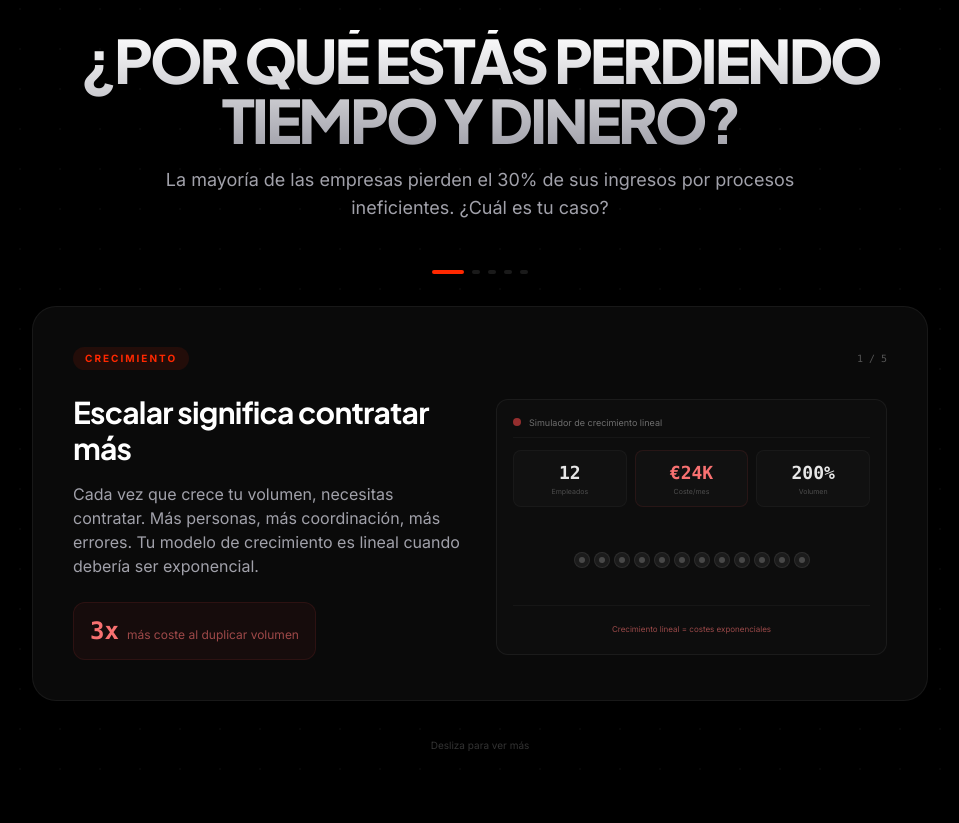
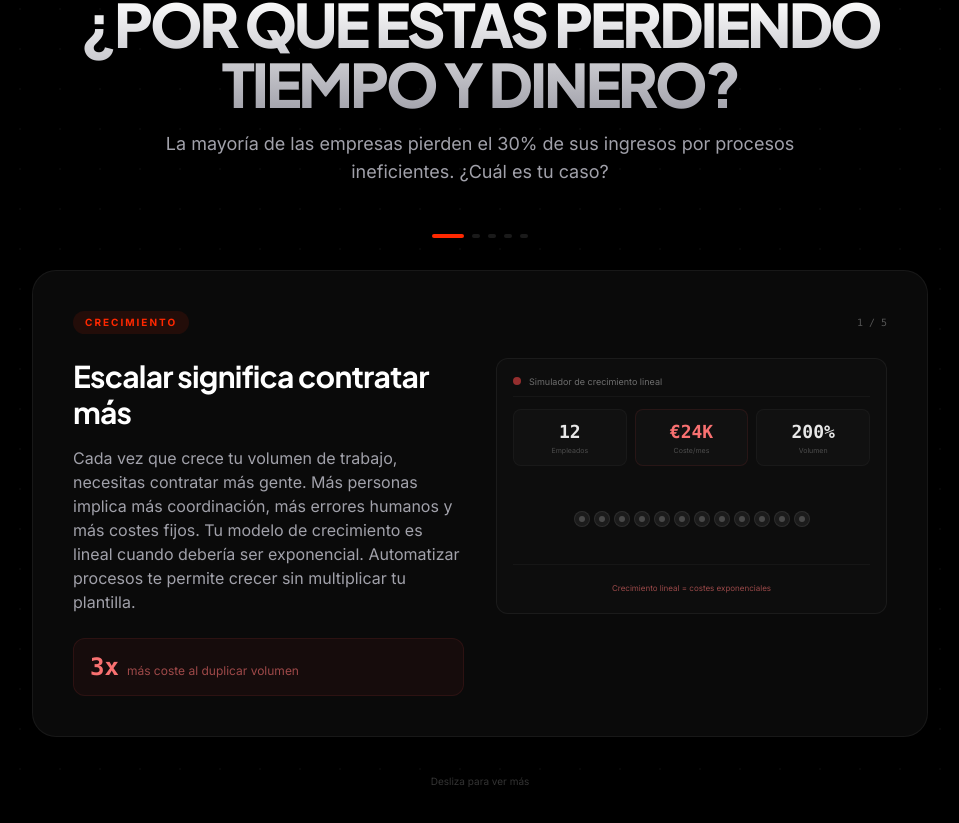
Before and after one commit to grupograndir/grupo-grandir-web, a React (Vite) app: page / in a window 1280 px wide. Shown: the part 1451-2274 px from the top of the page, without its empty margins (160-1119 px from the left). Built offline with nearby package versions, Linux system fonts and the light colour scheme.

Commit message:
fix: Remove duplicate painPoints array, full body-lock scroll system

```diff
--- a/src/components/PainPoints.jsx
+++ b/src/components/PainPoints.jsx
@@ -5,48 +5,6 @@ import { motion, AnimatePresence } from 'framer-motion';
    Pain Points — Scroll-pinned single card with animations
    ====================================================== */
 
-const painPoints = [
-    {
-        id: 1,
-        tag: 'Crecimiento',
-        title: 'Escalar significa contratar más',
-        description: 'Cada vez que crece tu volumen, necesitas contratar. Más personas, más coordinación, más errores. Tu modelo de crecimiento es lineal cuando debería ser exponencial.',
-        stat: { value: '3x', label: 'más coste al duplicar volumen' },
-        animation: 'scaling-cost',
-    },
-    {
-        id: 2,
-        tag: 'Operaciones',
-        title: 'Procesos manuales que devoran horas',
-        description: 'Tu equipo pierde cientos de horas al mes en tareas que deberían estar automatizadas: copiar datos entre hojas de cálculo, generar informes a mano, enviar correos uno a uno. Es tiempo que nunca vuelve.',
-        stat: { value: '72%', label: 'del tiempo en tareas repetitivas' },
-        animation: 'manual-tasks',
-    },
-    {
-        id: 3,
-        tag: 'Competitividad',
-        title: 'Tu competencia ya se ha digitalizado',
-        description: 'Mientras sigues con procesos del 2015, tus competidores automatizan, integran, y responden 10 veces más rápido. La brecha tecnológica crece cada día que pasa sin actuar.',
-        stat: { value: '-40%', label: 'de competitividad cada año' },
-        animation: 'competition',
-    },
-    {
-        id: 4,
-        tag: 'Control',
-        title: 'Cero visibilidad sobre tu negocio',
-        description: 'No tienes un panel donde ver qué pasa en tu empresa en tiempo real. Las decisiones se toman con datos de la semana pasada — o peor, por intuición. Mientras tú esperas, la competencia ya actuó.',
-        stat: { value: '5 días', label: 'de retraso medio en datos' },
-        animation: 'no-visibility',
-    },
-    {
-        id: 5,
-        tag: 'Tecnología',
-        title: 'Herramientas desconectadas entre sí',
-        description: 'CRM por un lado, facturación por otro, el ERP en su mundo. Cada herramienta en un silo. La información no fluye, se duplica, se pierde. Y tú pagas licencias de todo sin sacarle partido a nada.',
-        stat: { value: '€2.400', label: '/mes en apps infrautilizadas' },
-        animation: 'disconnected-tools',
-    },
-];
 
 /* ---- Animation: Manual repetitive tasks ---- */
 const ManualTasksAnimation = ({ isActive }) => {
@@ -398,66 +356,124 @@ const AnimationForType = ({ type, isActive }) => {
     }
 };
 
+const painPoints = [
+    {
+        id: 1,
+        tag: 'Crecimiento',
+        title: 'Escalar significa contratar más',
+        description: 'Cada vez que crece tu volumen de trabajo, necesitas contratar más gente. Más personas implica más coordinación, más errores humanos y más costes fijos. Tu modelo de crecimiento es lineal cuando debería ser exponencial. Automatizar procesos te permite crecer sin multiplicar tu plantilla.',
+        stat: { value: '3x', label: 'más coste al duplicar volumen' },
+        animation: 'scaling-cost',
+    },
+    {
+        id: 2,
+        tag: 'Operaciones',
+        title: 'Procesos manuales que devoran horas',
+        description: 'Tu equipo pierde cientos de horas al mes en tareas que deberían estar automatizadas: copiar datos entre hojas de cálculo, generar informes a mano, enviar correos uno a uno. Es tiempo que nunca vuelve y que podrías estar dedicando a tareas que realmente generan valor para tu negocio.',
+        stat: { value: '72%', label: 'del tiempo en tareas repetitivas' },
+        animation: 'manual-tasks',
+    },
+    {
+        id: 3,
+        tag: 'Competitividad',
+        title: 'Tu competencia ya se ha digitalizado',
+        description: 'Mientras sigues operando con procesos del 2015, tus competidores automatizan, integran sistemas y responden diez veces más rápido que tú. La brecha tecnológica crece cada día que pasa sin actuar. Cada semana que tardas en digitalizar tu operativa, pierdes terreno frente a quienes ya lo hicieron.',
+        stat: { value: '-40%', label: 'de competitividad cada año' },
+        animation: 'competition',
+    },
+    {
+        id: 4,
+        tag: 'Control',
+        title: 'Cero visibilidad sobre tu negocio',
+        description: 'No tienes un panel donde ver qué está pasando en tu empresa en tiempo real. Las decisiones se toman con datos de la semana pasada — o peor, por pura intuición. Mientras tú esperas a que alguien te prepare un informe, tu competencia ya tomó la decisión correcta basándose en datos actualizados.',
+        stat: { value: '5 días', label: 'de retraso medio en datos' },
+        animation: 'no-visibility',
+    },
+    {
+        id: 5,
+        tag: 'Tecnología',
+        title: 'Herramientas desconectadas entre sí',
+        description: 'CRM por un lado, facturación por otro, el ERP en su propio mundo. Cada herramienta funciona en un silo. La información no fluye entre sistemas, se duplica y se pierde. Y tú sigues pagando licencias mensuales de todas estas aplicaciones sin ser capaz de sacarle el máximo partido a ninguna de ellas.',
+        stat: { value: '€2.400', label: '/mes en apps infrautilizadas' },
+        animation: 'disconnected-tools',
+    },
+];
+
 /* ======================================================
-   Main Section — Scroll-pinned single card
+   Main Section — Full screen-lock scroll
    ====================================================== */
 const PainPoints = () => {
     const sectionRef = useRef(null);
     const [activeIndex, setActiveIndex] = useState(0);
-    const [isStuck, setIsStuck] = useState(false);
+    const [isLocked, setIsLocked] = useState(false);
+    const indexRef = useRef(0);
+    const lockedRef = useRef(false);
     const cooldownRef = useRef(false);
-    const indexRef = useRef(0);
 
     useEffect(() => {
         const section = sectionRef.current;
         if (!section) return;
 
+        const lock = () => {
+            if (!lockedRef.current) {
+                lockedRef.current = true;
+                setIsLocked(true);
+                document.body.style.overflow = 'hidden';
+            }
+        };
+
+        const unlock = () => {
+            if (lockedRef.current) {
+                lockedRef.current = false;
+                setIsLocked(false);
+                document.body.style.overflow = '';
+            }
+        };
+
         const handleScroll = () => {
             const rect = section.getBoundingClientRect();
-            const sectionHeight = rect.height;
             const viewportH = window.innerHeight;
-            const scrolledIntoSection = -rect.top;
-            const pinEnd = sectionHeight - viewportH;
 
-            if (rect.top <= 0 && scrolledIntoSection < pinEnd) {
-                setIsStuck(true);
-            } else {
-                setIsStuck(false);
+            // Lock when the section's top reaches the top of viewport
+            if (rect.top <= 0 && rect.bottom > viewportH) {
+                lock();
             }
         };
 
         const handleWheel = (e) => {
-            const rect = section.getBoundingClientRect();
-            const sectionHeight = rect.height;
-            const viewportH = window.innerHeight;
-            const scrolledIntoSection = -rect.top;
-            const pinEnd = sectionHeight - viewportH;
+            if (!lockedRef.current) return;
 
-            // Only intercept when section is in the pinned zone
-            if (rect.top > 0 || scrolledIntoSection >= pinEnd) return;
+            e.preventDefault();
 
-            // Block ALL events during cooldown
-            if (cooldownRef.current) {
-                e.preventDefault();
-                return;
-            }
+            if (cooldownRef.current) return;
 
             const direction = e.deltaY > 0 ? 1 : -1;
             const currentIdx = indexRef.current;
 
-            // At first item scrolling up → let page scroll naturally
-            if (direction < 0 && currentIdx === 0) return;
-            // At last item scrolling down → let page scroll naturally
-            if (direction > 0 && currentIdx === painPoints.length - 1) return;
+            // At first item scrolling up → unlock and let page scroll
+            if (direction < 0 && currentIdx === 0) {
+                unlock();
+                return;
+            }
 
-            e.preventDefault();
+            // At last item scrolling down → unlock and scroll past section
+            if (direction > 0 && currentIdx === painPoints.length - 1) {
+                unlock();
+                const section = sectionRef.current;
+                if (section) {
+                    const sectionBottom = section.getBoundingClientRect().bottom + window.scrollY;
+                    window.scrollTo({ top: sectionBottom, behavior: 'smooth' });
+                }
+                return;
+            }
+
+            // Step forward/backward
             cooldownRef.current = true;
-
             const nextIdx = Math.max(0, Math.min(painPoints.length - 1, currentIdx + direction));
             indexRef.current = nextIdx;
             setActiveIndex(nextIdx);
 
-            setTimeout(() => { cooldownRef.current = false; }, 800);
+            setTimeout(() => { cooldownRef.current = false; }, 600);
         };
 
         window.addEventListener('scroll', handleScroll, { passive: true });
@@ -466,6 +482,7 @@ const PainPoints = () => {
         return () => {
             window.removeEventListener('scroll', handleScroll);
             window.removeEventListener('wheel', handleWheel);
+            document.body.style.overflow = '';
         };
     }, []);
 
@@ -476,10 +493,9 @@ const PainPoints = () => {
         <section
             ref={sectionRef}
             className="relative bg-background"
-            style={{ height: `${(painPoints.length + 1) * 100}vh` }}
+            style={{ height: '200vh' }}
         >
-            {/* Sticky container */}
-            <div className={`${isStuck ? 'fixed top-0' : 'absolute top-0'} left-0 w-full h-screen flex items-center justify-center z-10`}>
+            <div className="sticky top-0 left-0 w-full h-screen flex items-center justify-center z-10">
                 {/* Subtle background grid pattern */}
                 <div className="absolute inset-0 opacity-[0.03] pointer-events-none"
                     style={{ backgroundImage: 'radial-gradient(#fff 1px, transparent 1px)', backgroundSize: '40px 40px' }} />
@@ -512,7 +528,7 @@ const PainPoints = () => {
                         ))}
                     </div>
 
-                    {/* Main card */}
+                    {/* Main card — fixed height */}
                     <div className="bg-[#0A0A0A] border border-white/[0.06] rounded-3xl p-8 lg:p-10 max-w-4xl mx-auto">
                         <AnimatePresence mode="wait">
                             <motion.div
@@ -532,9 +548,10 @@ const PainPoints = () => {
                                     </span>
                                 </div>
 
-                                {/* Content grid */}
-                                <div className="grid grid-cols-1 lg:grid-cols-2 gap-8 items-center">
+                                {/* Content grid — fixed height */}
+                                <div className="grid grid-cols-1 lg:grid-cols-2 gap-8 items-start" style={{ minHeight: '280px' }}>
                                     {/* Left: Text */}
+                                    <div className="flex flex-col justify-between h-full" style={{ minHeight: '260px' }}>
                                         <div>
                                             <h3 className="text-2xl md:text-3xl font-bold tracking-tight text-white mb-4 font-display">
                                                 {activePoint.title}
@@ -542,6 +559,7 @@ const PainPoints = () => {
                                             <p className="text-secondary text-sm md:text-base leading-relaxed mb-6">
                                                 {activePoint.description}
                                             </p>
+                                        </div>
                                         {/* Stat */}
                                         <div className="flex items-baseline gap-2 px-4 py-3 bg-red-500/5 border border-red-500/10 rounded-xl inline-flex">
                                             <span className="text-2xl font-extrabold text-red-400 font-mono">
@@ -553,8 +571,8 @@ const PainPoints = () => {
                                         </div>
                                     </div>
 
-                                    {/* Right: Animation */}
-                                    <div className="h-56 md:h-64">
+                                    {/* Right: Animation — fixed height */}
+                                    <div className="h-64">
                                         <AnimationForType type={activePoint.animation} isActive={true} />
                                     </div>
                                 </div>
```
Lines whose indentation alone changed are shown as unchanged.
